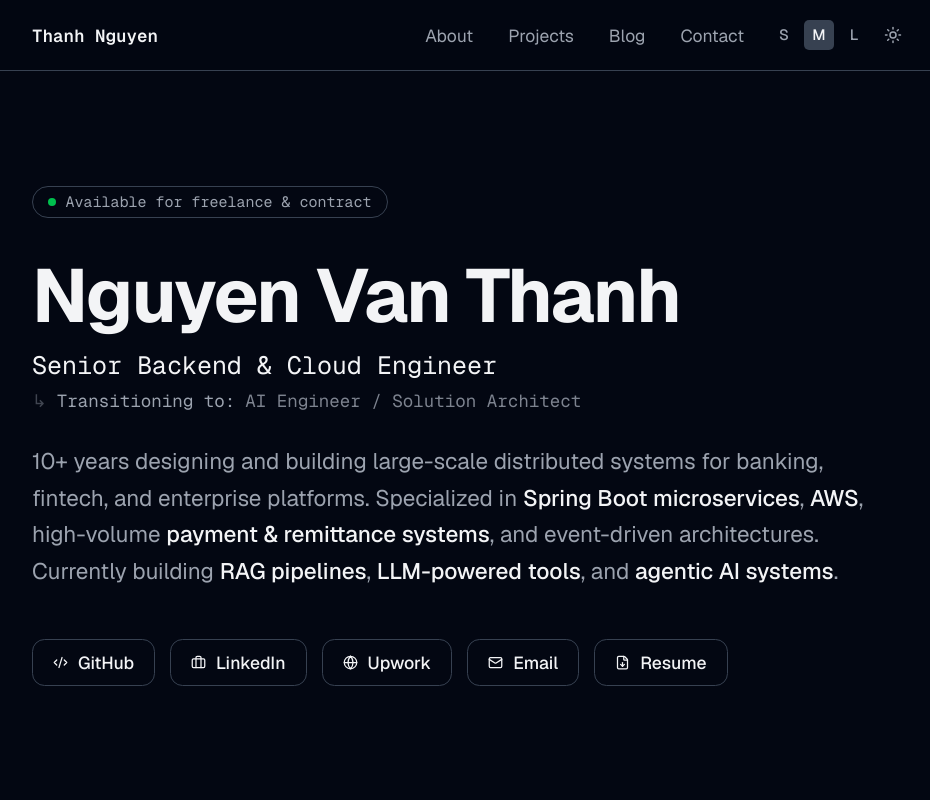
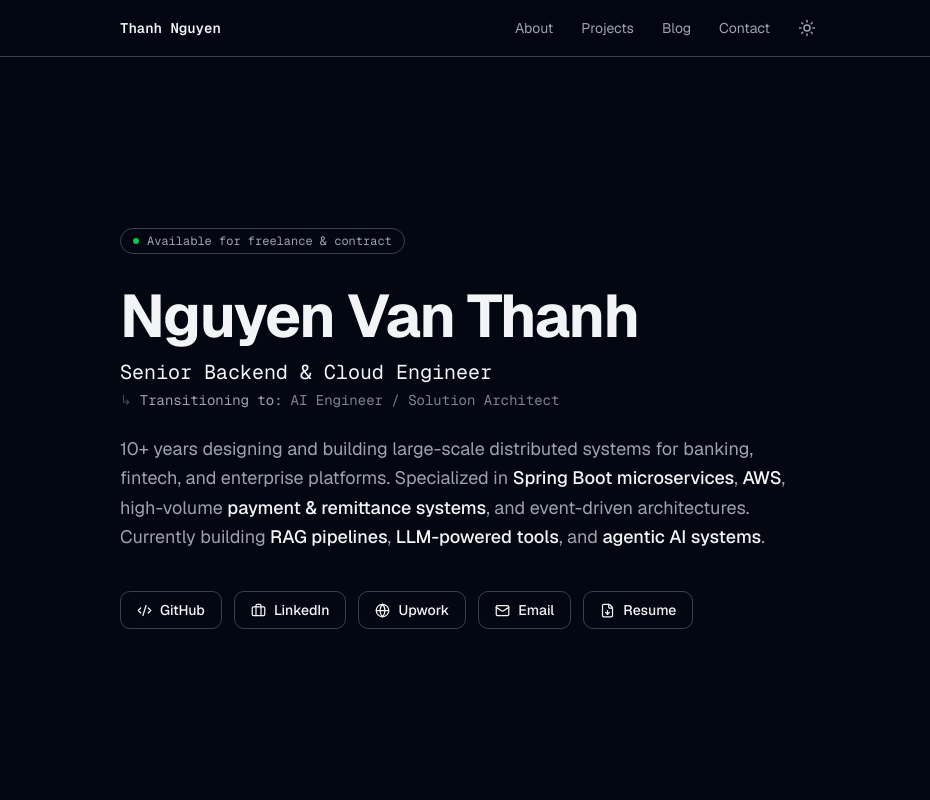
Before and after one commit to thanhnv-freelance/portfolio, a Next.js app: page / in a window 1280 px wide. Shown: the top 800 px of the page, without its empty margins (168-1098 px from the left). Built offline with nearby package versions, Linux system fonts and the light colour scheme.

Commit message:
remove fontsize feature

```diff
--- a/app/globals.css
+++ b/app/globals.css
@@ -58,15 +58,7 @@
   --radius-xl: calc(var(--radius) * 1.4);
 }
 
-/* ── Font size strategy ─────────────────────────────────────────────────────
-   Controlled via data-font-size attribute on <html>.
-   Persisted to localStorage under portfolio:font-size.
-   Auto-detected from screen.width on first visit.
-   ─────────────────────────────────────────────────────────────────────────── */
-html                           { font-size: 20px; }
-html[data-font-size="small"]   { font-size: 14px; }
-html[data-font-size="default"] { font-size: 20px; }
-html[data-font-size="large"]   { font-size: 26px; }
+html { font-size: 16px; }
 
 @layer base {
   * {
--- a/components/navbar.tsx
+++ b/components/navbar.tsx
@@ -3,14 +3,6 @@
 import Link from 'next/link'
 import { usePathname } from 'next/navigation'
 import { ThemeToggle } from '@/components/theme-toggle'
-import { useTheme, type FontSize } from '@/components/theme-provider'
-import { cn } from '@/lib/utils'
-
-const FONT_SIZES: { value: FontSize; label: string }[] = [
-  { value: 'small',   label: 'S' },
-  { value: 'default', label: 'M' },
-  { value: 'large',   label: 'L' },
-]
 
 const navLinks = [
   { label: 'About', href: '/about' },
@@ -21,7 +13,6 @@ const navLinks = [
 
 export function Navbar() {
   const pathname = usePathname()
-  const { fontSize, setFontSize } = useTheme()
 
   return (
     <header className="fixed top-0 left-0 right-0 z-50 border-b border-border bg-background/80 backdrop-blur-sm">
@@ -60,20 +51,6 @@ export function Navbar() {
             )
           })}
           <div className="flex items-center gap-1 ml-1">
-            {FONT_SIZES.map(({ value, label }) => (
-              <button
-                key={value}
-                onClick={() => setFontSize(value)}
-                className={cn(
-                  'w-6 h-6 rounded text-xs font-medium transition-colors',
-                  fontSize === value
-                    ? 'bg-subtle text-foreground'
-                    : 'text-muted-foreground hover:text-foreground hover:bg-subtle'
-                )}
-              >
-                {label}
-              </button>
-            ))}
             <ThemeToggle />
           </div>
         </div>
--- a/components/theme-provider.tsx
+++ b/components/theme-provider.tsx
@@ -3,20 +3,15 @@
 import { createContext, useContext, useEffect, useState } from 'react'
 
 export type Theme = 'light' | 'dark'
-export type FontSize = 'small' | 'default' | 'large'
 
 type ThemeContextValue = {
   theme: Theme
   setTheme: (t: Theme) => void
-  fontSize: FontSize
-  setFontSize: (s: FontSize) => void
 }
 
 const ThemeContext = createContext<ThemeContextValue>({
   theme: 'light',
   setTheme: () => {},
-  fontSize: 'default',
-  setFontSize: () => {},
 })
 
 export function useTheme() {
@@ -25,21 +20,12 @@ export function useTheme() {
 
 export function ThemeProvider({ children }: { children: React.ReactNode }) {
   const [theme, setThemeState] = useState<Theme>('light')
-  const [fontSize, setFontSizeState] = useState<FontSize>('default')
 
   useEffect(() => {
     const stored = localStorage.getItem('theme') as Theme | null
     const resolved: Theme = stored === 'light' ? 'light' : 'dark'
     setThemeState(resolved)
     document.documentElement.classList.toggle('dark', resolved === 'dark')
-
-    const storedSize = localStorage.getItem('portfolio:font-size') as FontSize | null
-    const resolvedSize: FontSize =
-      storedSize === 'small' || storedSize === 'default' || storedSize === 'large'
-        ? storedSize
-        : window.innerWidth < 1280 ? 'small' : window.innerWidth >= 2560 ? 'large' : 'default'
-    setFontSizeState(resolvedSize)
-    document.documentElement.setAttribute('data-font-size', resolvedSize)
   }, [])
 
   function setTheme(t: Theme) {
@@ -48,14 +34,8 @@ export function ThemeProvider({ children }: { children: React.ReactNode }) {
     document.documentElement.classList.toggle('dark', t === 'dark')
   }
 
-  function setFontSize(s: FontSize) {
-    setFontSizeState(s)
-    localStorage.setItem('portfolio:font-size', s)
-    document.documentElement.setAttribute('data-font-size', s)
-  }
-
   return (
-    <ThemeContext.Provider value={{ theme, setTheme, fontSize, setFontSize }}>
+    <ThemeContext.Provider value={{ theme, setTheme }}>
       {children}
     </ThemeContext.Provider>
   )
```
